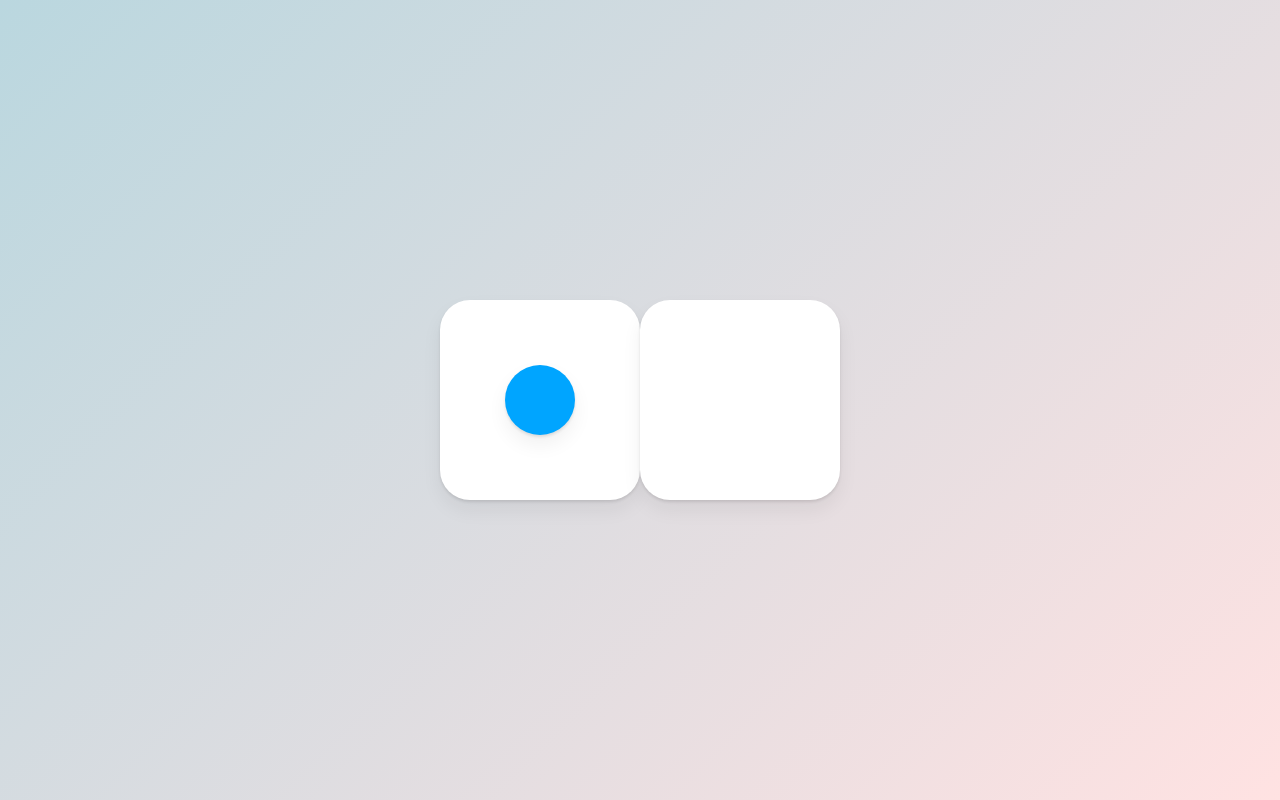
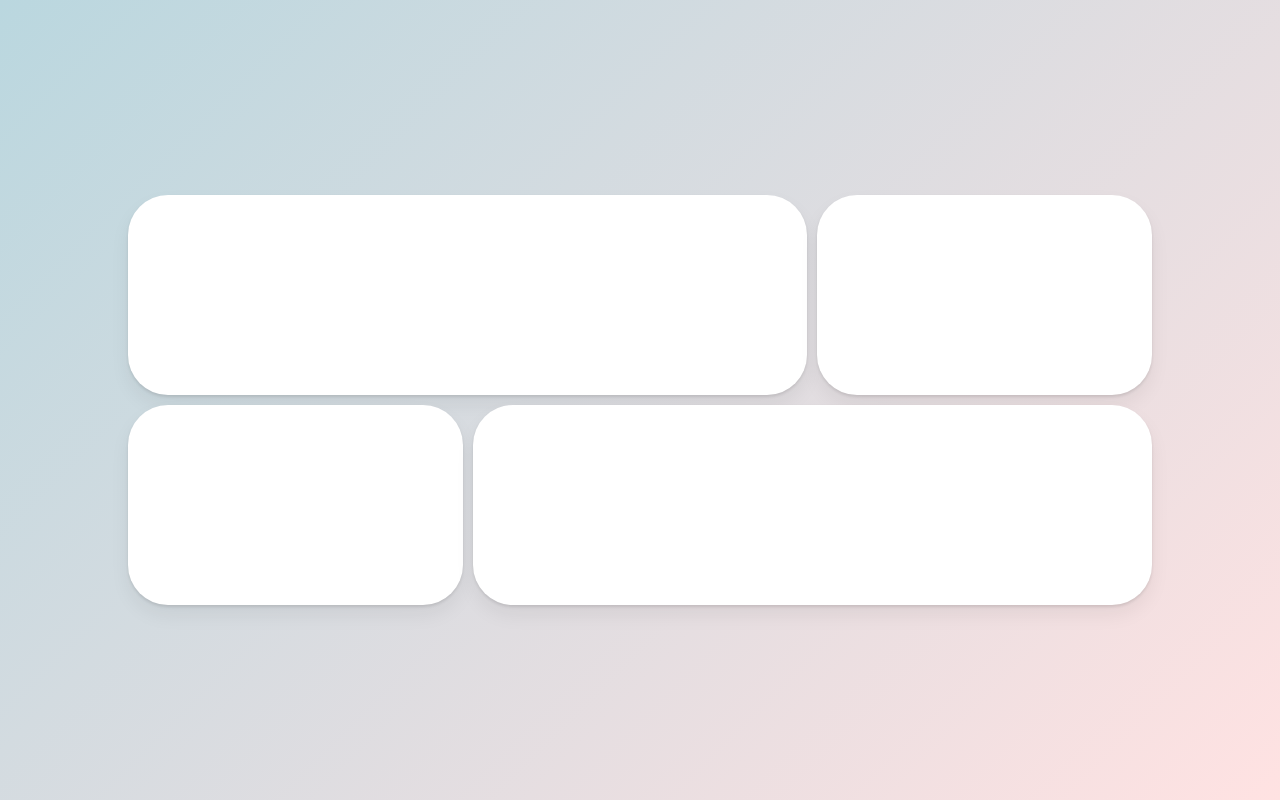
Before and after one commit to ellienori/react-master, a React (Create React App) app: page / in a window 1280 px wide. Built offline with nearby package versions, Linux system fonts and the light colour scheme.

Commit message:
#7 layoutId extend

```diff
--- a/src/App.tsx
+++ b/src/App.tsx
@@ -1,5 +1,5 @@
 import styled from "styled-components";
-import { motion } from "framer-motion";
+import { AnimatePresence, motion } from "framer-motion";
 import { useState } from 'react';
 
 const Wrapper = styled(motion.div)`
@@ -10,36 +10,62 @@
   align-items: center;
 `;
 
+const Grid = styled.div`
+  display: grid;
+  grid-template-columns: repeat(3, 1fr);
+  width: 80vw;
+  gap: 10px;
+  div:first-child,
+  div:last-child {
+    grid-column: span 2;
+  }
+`;
+
 const Box = styled(motion.div)`
-  width: 200px;
   height: 200px;
   background-color: rgb(255, 255, 255, 1);
-  border-radius: 30px;
-  display: flex;
-  align-items: center;
-  justify-content: center;
+  border-radius: 40px;
   box-shadow: 0 2px 3px rgba(0, 0, 0, 0.1), 0 10px 20px rgba(0, 0, 0, 0.06);
 `;
 
-const Circle = styled(motion.div)`
-  background-color: #00a5ff;
-  height: 70px;
-  width: 70px;
-  border-radius: 50px;
-  box-shadow: 0 2px 3px rgba(0, 0, 0, 0.1), 0 10px 20px rgba(0, 0, 0, 0.06);
+const Overlay = styled(motion.div)`
+  width: 100%;
+  height: 100%;
+  position: absolute;
+  display: flex;
+  justify-content: center;
+  align-items: center;
+  background-color: rgba(1, 1, 1, 0.5);
 `;
 
+const overlay = {
+  hidden: { backgroundColor: "rgba(0, 0, 0, 0)" },
+  visible: { backgroundColor: "rgba(0, 0, 0, 0.5)" },
+  exit: { backgroundColor: "rgba(0, 0, 0, 0)" },
+};
+
 function App() {
-  const [clicked, setClicked] = useState(false);
-  const toggleClicked = () => setClicked(prev => !prev);
+  const [id, setId] = useState<null | string>(null);
   return (
-    <Wrapper onClick={toggleClicked}>
-      <Box>
-        {!clicked ? <Circle layoutId="circle" style={{borderRadius: 50}} /> : null}
-      </Box>
-      <Box>
-        {clicked ? <Circle layoutId="circle" style={{borderRadius: 0, scale: 1.5}} /> : null}
-      </Box>
+    <Wrapper>
+      <Grid>
+        {["1", "2", "3", "4"].map((n) => (
+          <Box onClick={() => setId(n)} key={n} layoutId={n} />
+        ))}
+      </Grid>
+      <AnimatePresence>
+        {id ? (
+          <Overlay
+            variants={overlay}
+            onClick={() => setId(null)}
+            initial="hidden"
+            animate="visible"
+            exit="exit"
+          >
+            <Box layoutId={id} style={{ width: 400, height: 200 }} />
+          </Overlay>
+        ) : null}
+      </AnimatePresence>
     </Wrapper>
   );
 }
```
Also changed, not shown: 1 other file (tests, documents, lock files or other folders).
